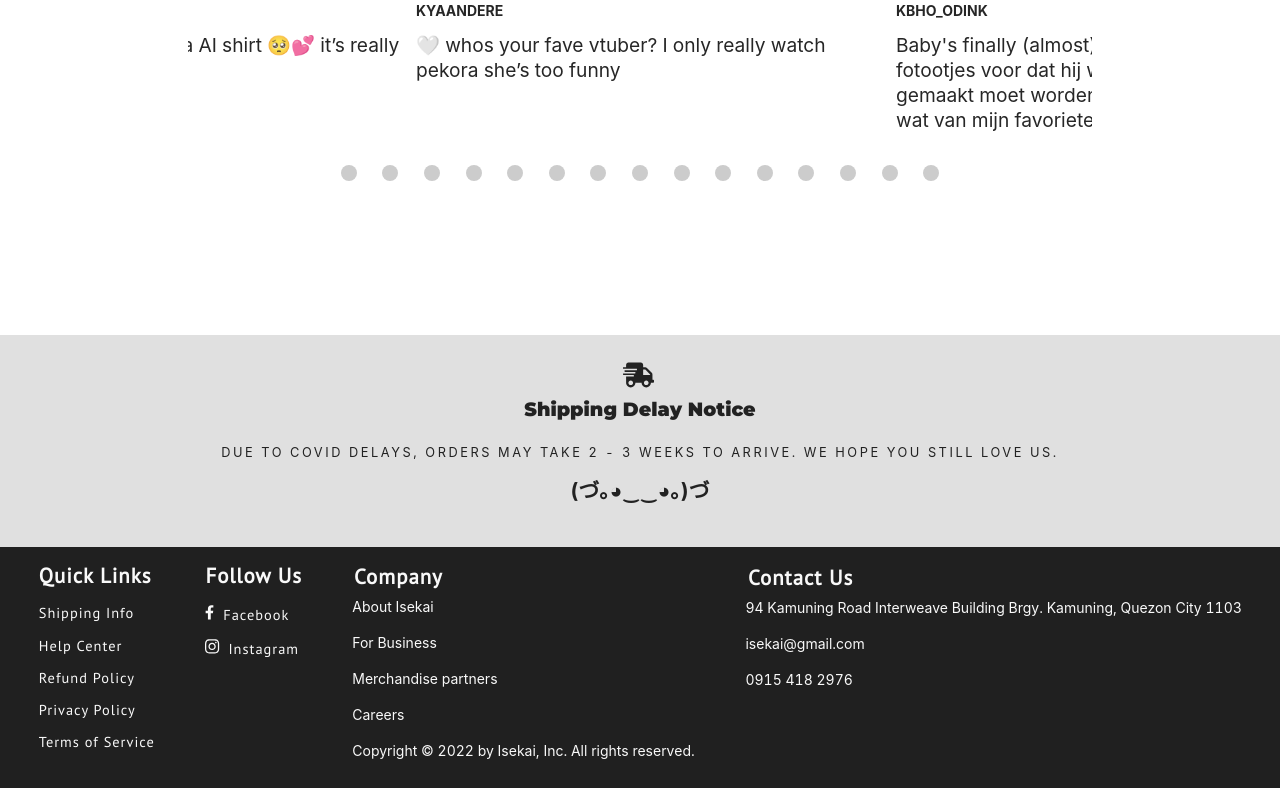
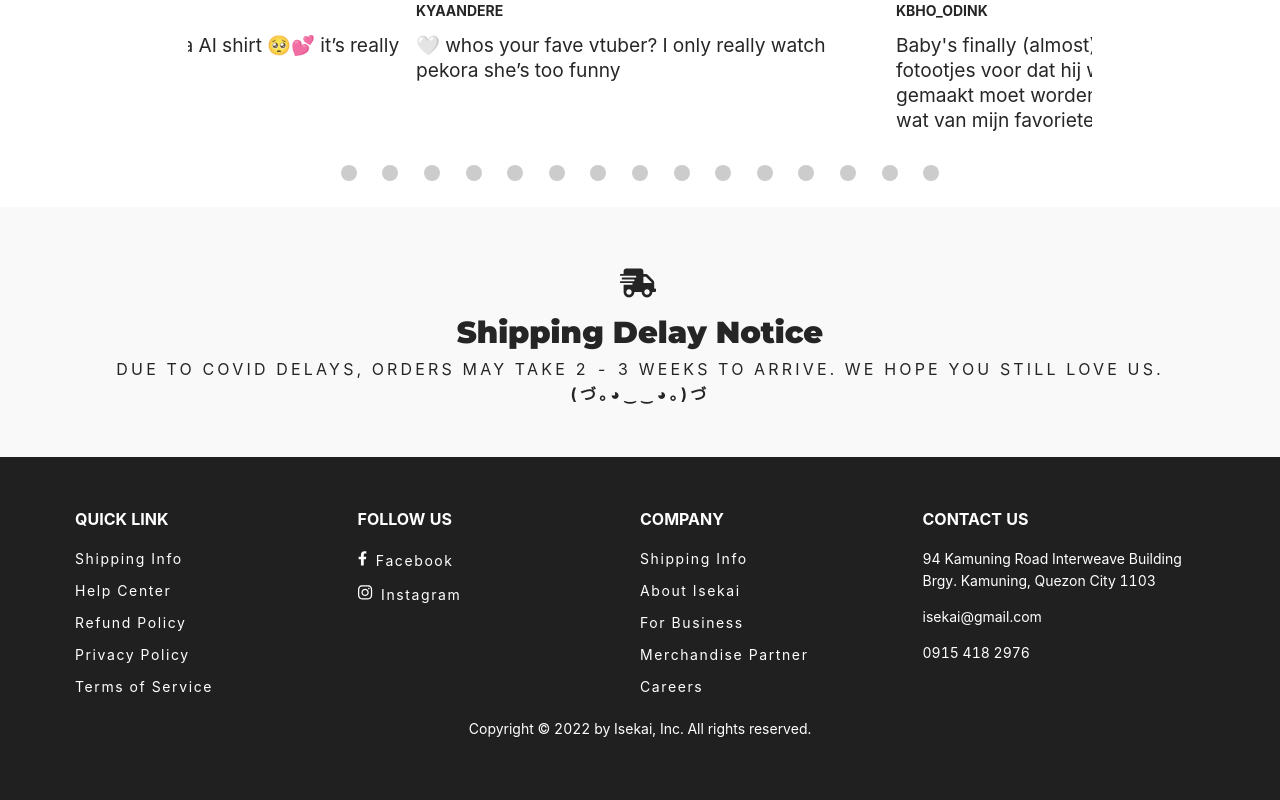
Before and after one commit to Sairoden/isekai, a React (Create React App) app: page / in a window 1280 px wide. Shown: the part 2811-3611 px from the top of the page. Built offline with nearby package versions, Linux system fonts and the light colour scheme; a web font is replaced by a local one.

Commit message:
adjusted the responsiveness of footer

```diff
--- a/src/components/Footer/Footer.js
+++ b/src/components/Footer/Footer.js
@@ -8,60 +8,59 @@ import { Link } from "react-router-dom";
 const Footer = () => {
   return (
     <>
-      <div className="shipping_notice_container">
+      <div className="notice">
+        <div className="box">
           <FontAwesomeIcon icon={faShippingFast} className="icon" />
-        <p>Shipping Delay Notice</p>
-        <p>
+          <div className="heading">Shipping Delay Notice</div>
+          <div className="sub-heading">
             Due to Covid delays, orders may take 2 - 3 weeks to arrive. We hope
             you still love us.
-        </p>
-        <p>
+          </div>
+          <div className="sub-heading">
             <strong>(づ｡◕‿‿◕｡)づ</strong>
-        </p>
           </div>
-
-      <div className="footer">
-        <div className="grid_list">
-          <div className="box_item">Quick Links</div>
-          <Link
-            to="/shipping-and-returns-refund-policy"
-            className="box_item link"
-          >
+        </div>
+      </div>
+      <div className="foot">
+        <div className="box">
+          <div className="col">
+            <p className="sub-heading">Quick Link</p>
+            <div className="links">
+              <Link to="/shipping-and-returns-refund-policy">
                 Shipping Info
               </Link>
-          <Link to="/pages/contact-us" className="box_item link">
-            Help Center
-          </Link>
-          <Link to="/policies/refund-policy" className="box_item link">
-            Refund Policy
-          </Link>
-          <Link to="/policies/privacy-policy" className="box_item link">
-            Privacy Policy
-          </Link>
-          <Link to="/policies/terms-of-service" className="box_item link">
-            Terms of Service
-          </Link>
+              <Link to="/pages/contact-us">Help Center</Link>
+              <Link to="/policies/refund-policy">Refund Policy</Link>
+              <Link to="/policies/privacy-policy">Privacy Policy</Link>
+              <Link to="/policies/terms-of-service">Terms of Service</Link>
             </div>
-        <div className="grid_list">
-          <div className="box_item">Follow Us</div>
+          </div>
+          <div className="col">
+            <p className="sub-heading">Follow Us</p>
+            <div className="links">
               <Link to="/" className="box_item link">
                 {" "}
                 <FontAwesomeIcon icon={faFacebookF} className="icon" /> Facebook
               </Link>
               <Link to="/" className="box_item link">
-            <FontAwesomeIcon icon={faInstagram} className="icon" /> Instagram
+                <FontAwesomeIcon icon={faInstagram} className="icon" />{" "}
+                Instagram
               </Link>
             </div>
-        <div className="grid_list">
-          <div className="box_item">Company</div>
-          <p>About Isekai</p>
-          <p>For Business</p>
-          <p>Merchandise partners</p>
-          <p>Careers</p>
-          <p>Copyright © 2022 by Isekai, Inc. All rights reserved.</p>
           </div>
-        <div className="grid_list">
-          <div className="box_item">Contact Us</div>
+          <div className="col">
+            <p className="sub-heading">Company</p>
+            <div className="links">
+              <Link to="">Shipping Info</Link>
+              <Link to="">About Isekai</Link>
+              <Link to="">For Business</Link>
+              <Link to="">Merchandise Partner</Link>
+              <Link to="">Careers</Link>
+            </div>
+          </div>
+          <div className="col">
+            <p className="sub-heading">Contact Us</p>
+            <div className="links">
               <p>
                 94 Kamuning Road Interweave Building Brgy. Kamuning, Quezon City
                 1103
@@ -70,6 +69,13 @@ const Footer = () => {
               <p>0915 418 2976</p>
             </div>
           </div>
+        </div>
+        <div className="box">
+          <p className="copyright">
+            Copyright © 2022 by Isekai, Inc. All rights reserved.
+          </p>
+        </div>
+      </div>
     </>
   );
 };
--- a/src/components/css/style.css
+++ b/src/components/css/style.css
@@ -2,7 +2,9 @@
 .categories,
 .subscribe,
 .carousel,
-.profile {
+.profile,
+.notice,
+.foot {
   margin: 0 auto;
   padding: 50px 75px;
 }
@@ -86,7 +88,6 @@
 .categories .box {
   margin: auto;
   width: 95%;
-  /* height: 20rem; */
   overflow: hidden;
   border-radius: 10px;
 }
@@ -154,6 +155,55 @@
 .carousel .button .icon {
   font-size: 50px;
 } */
+/* footer */
+.notice {
+  background-color: #f9f9f9;
+}
+.notice .box {
+  display: flex;
+  flex-direction: column;
+  justify-content: center;
+  align-items: center;
+}
+.notice .icon {
+  margin: 10px;
+  font-size: 2rem;
+}
+.notice .sub-heading {
+  text-align: center;
+  text-transform: uppercase;
+  letter-spacing: 0.2rem;
+}
+.foot {
+  background: #202020;
+  color: white;
+}
+.foot .box {
+  width: 100%;
+  display: flex;
+  flex-direction: row;
+}
+.foot .col {
+  width: 25%;
+}
+.foot .sub-heading {
+  font-weight: bold;
+  text-transform: uppercase;
+}
+.foot .p {
+  color: #f9f9f9;
+}
+.foot a {
+  margin: 10px 0;
+  display: block;
+  letter-spacing: 0.1rem;
+}
+.foot .copyright {
+  padding: 10px 0;
+  width: 75%;
+  margin: auto;
+  text-align: center;
+}
 /* login */
 .login {
   padding: 50px 0;
@@ -201,6 +251,7 @@
 .profile .col:last-child {
   width: 25%;
 }
+
 @media screen and (max-width: 768px) {
   .about,
   .categories {
@@ -218,6 +269,26 @@
   }
   .subscribe form {
     width: 90vw;
+  }
+  .foot .box {
+    display: flex;
+    flex-direction: row;
+    flex-wrap: wrap;
+  }
+  .foot .col {
+    width: 50%;
+  }
+}
+@media screen and (max-width: 425px) {
+  .foot .box {
+    display: flex;
+    flex-direction: column;
+  }
+  .foot .col {
+    width: 100%;
+  }
+  .foot .sub-heading {
+    text-align: center;
   }
 }
 @media screen and (min-width: 1441px) {
```
Lines whose indentation alone changed are shown as unchanged.
